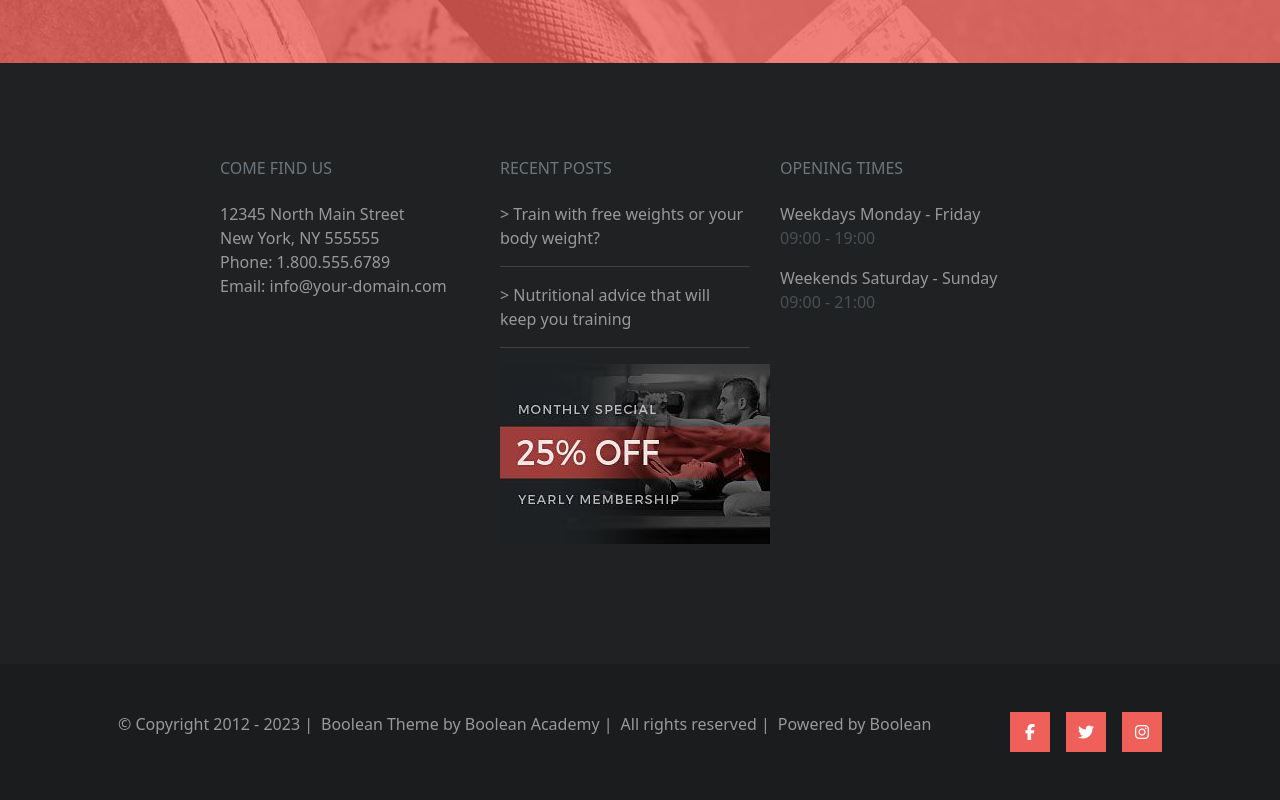
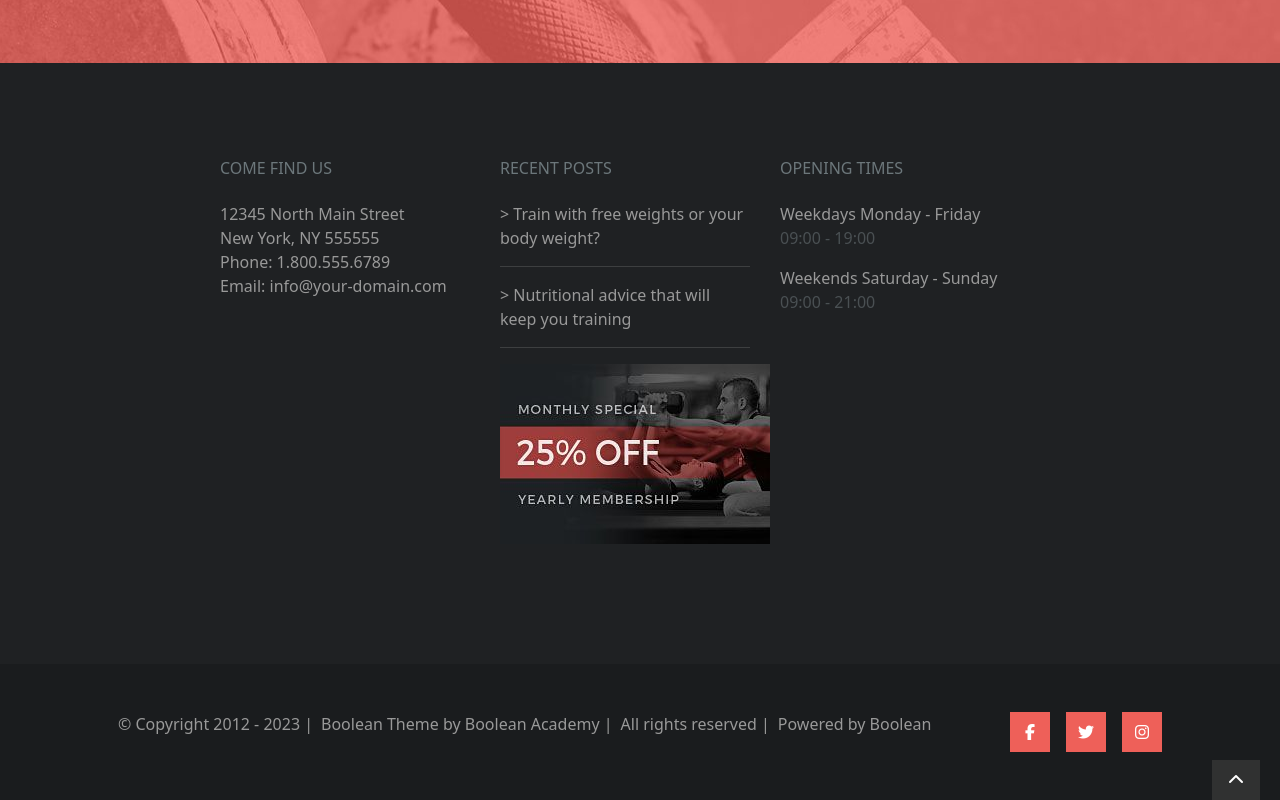
Before and after one commit to FrancescoCauzzi/proj-html-vuejs, a Vue app: page / in a window 1280 px wide. Shown: the part 6554-7354 px from the top of the page. Built offline with nearby package versions, Linux system fonts and the light colour scheme.

Commit message:
feat: footer done

```diff
--- a/src/components/FooterFolder/AppFooterThird.vue
+++ b/src/components/FooterFolder/AppFooterThird.vue
@@ -20,6 +20,14 @@ export default {
         { id: 4, text: "Powered by Boolean" },
       ],
     };
+  },
+  methods: {
+    scrollToTop() {
+      window.scrollTo({
+        top: 0,
+        behavior: "smooth",
+      });
+    },
   },
 };
 </script>
@@ -47,13 +55,24 @@ export default {
         </div>
       </div>
     </div>
+    <div class="__slider text-white py-2 px-3" @click="scrollToTop">
+      <span><i class="fa-solid fa-chevron-up"></i></span>
+    </div>
   </div>
 </template>
 <style scoped>
 .__container-outer {
   background-color: #1a1c1e;
+  position: relative;
 }
 
+.__slider {
+  position: absolute;
+  right: 20px;
+  bottom: 0;
+  background-color: #303131;
+  cursor: pointer;
+}
 .__credits {
   color: #999999;
 }
```
